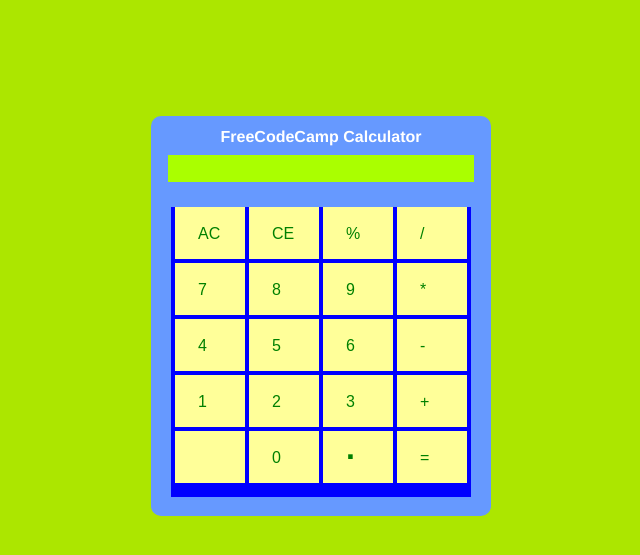
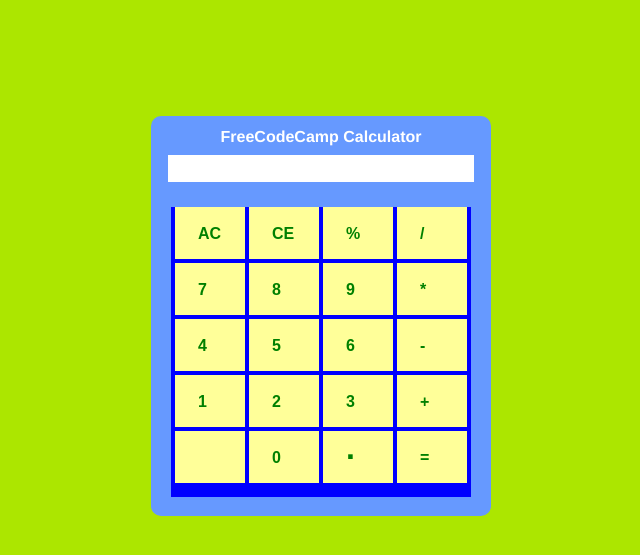
Before and after one commit to odekyc/Front_End, a PHP site: page /javascript_calculator.html in a window 1280 px wide. Shown: the top 555 px of the page, without its empty margins (319-959 px from the left). Run offline with PHP 8.4, Linux system fonts and the light colour scheme; some libraries are stand-ins or nearby versions.

Commit message:
completed with css changes

```diff
--- a/Javascript_Calculator/javascript_calculator.css
+++ b/Javascript_Calculator/javascript_calculator.css
@@ -26,12 +26,12 @@ p{
      position: relative;
      width: 90%;
      height: 6%;
-     background-color:  #aaff00;
+     background-color:  white;
      margin: auto;
      top: 5px;
      text-align: right;
      padding-top: 3px;
-     color: blue;
+     color: green;
      font-family: Arial;
      font-weight: bolder;
  }
@@ -50,6 +50,7 @@ p{
     background-color: #ffff99;
     height: 52px;
     width: 70px;
+    font-weight: bold;
 }
 
 #dot1{
```
